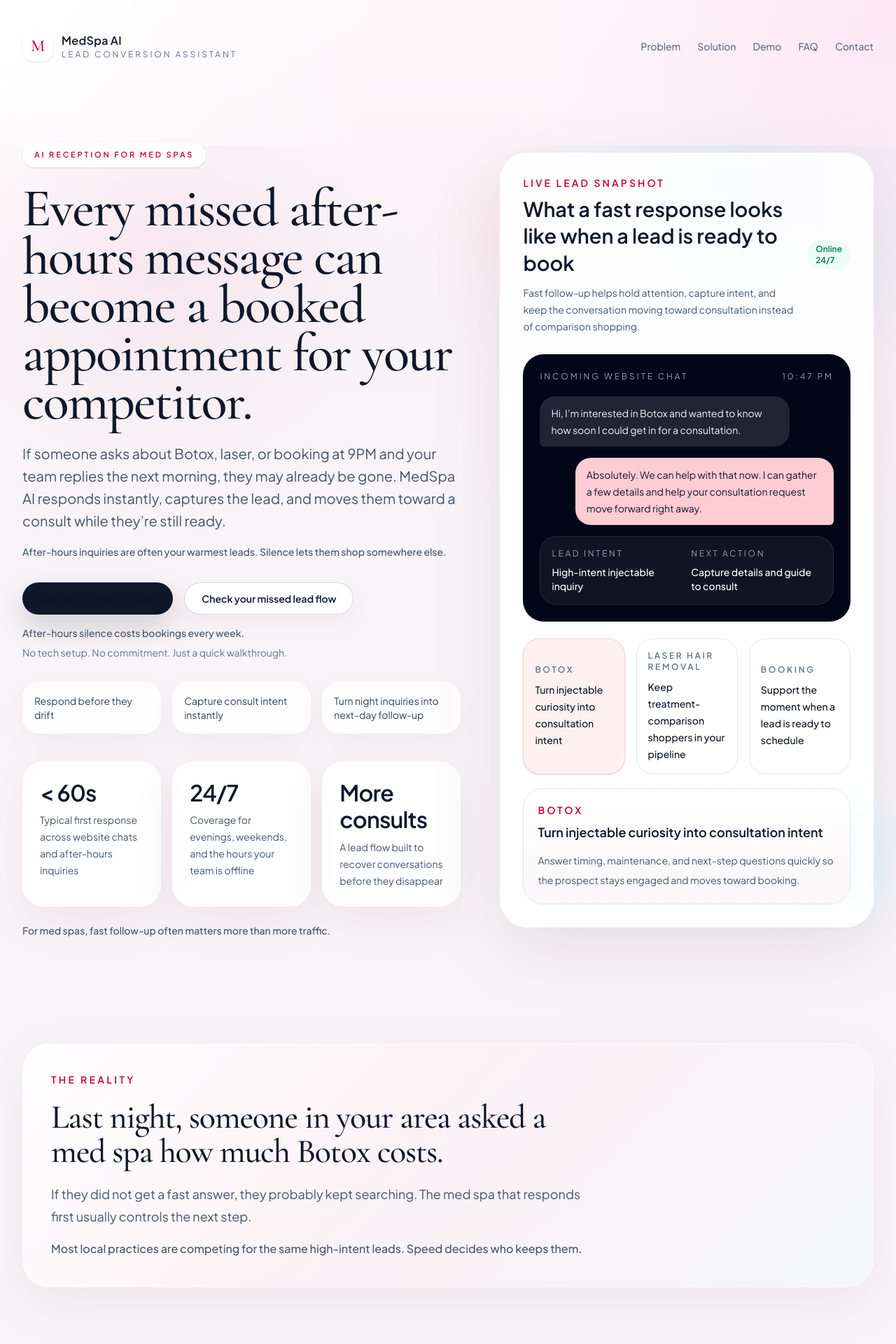
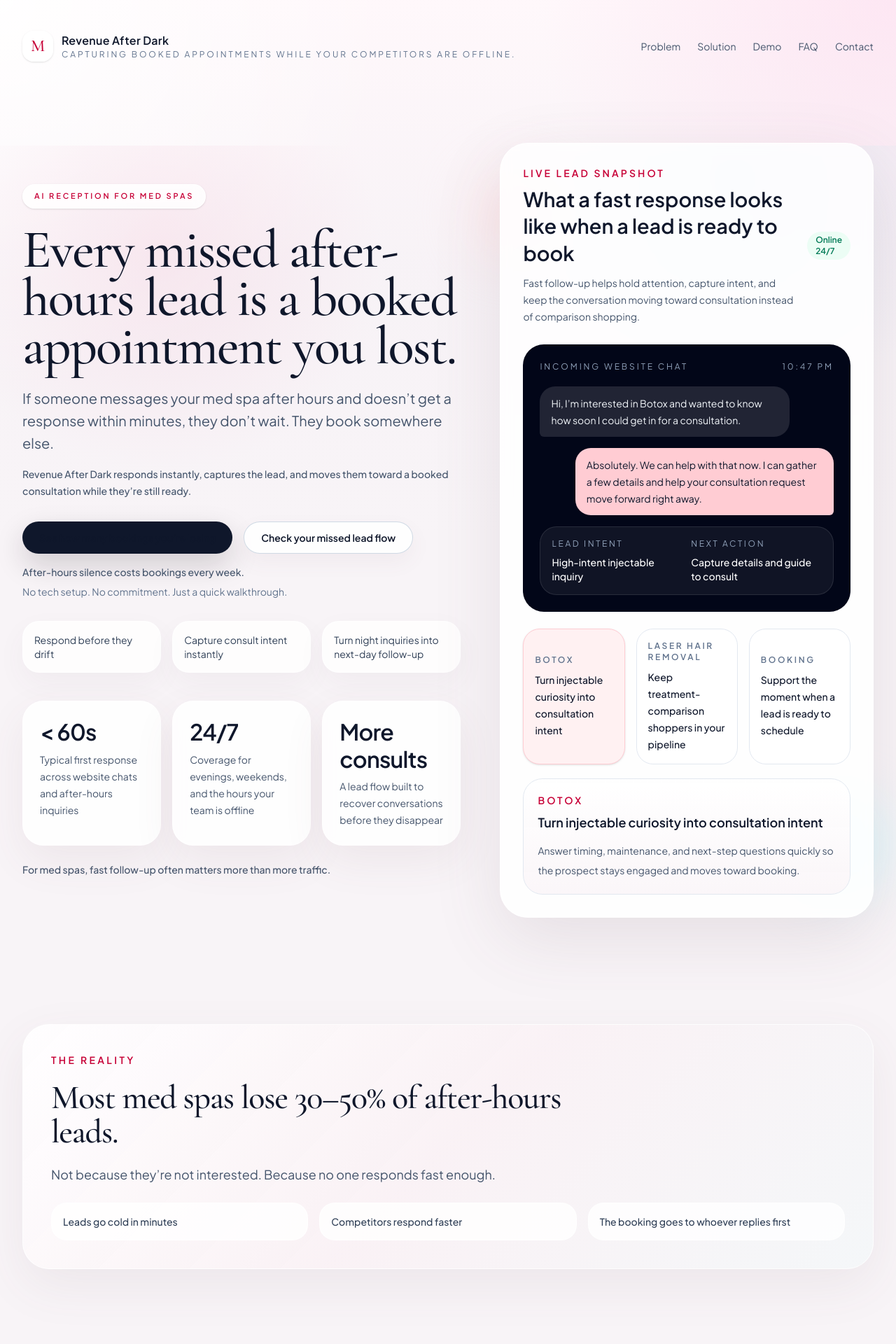
Before and after one commit to tryshone-dev/lead-system-site, a React (Vite) app: page / in a window 1280 px wide. Shown: the top 1920 px of the page at 70% size. Built offline with nearby package versions, Linux system fonts and the light colour scheme.

Commit message:
Update Revenue After Dark site copy

```diff
--- a/src/App.jsx
+++ b/src/App.jsx
@@ -53,21 +53,27 @@ const proofPoints = [
 const workflow = [
   {
     step: "1",
-    title: "A prospect asks about a treatment",
+    title: "Lead messages your site after hours",
     description:
-      "They ask about Botox, laser, pricing, availability, or booking from your website or social channel.",
+      "A prospective patient reaches out while your front desk is closed, unavailable, or tied up.",
   },
   {
     step: "2",
-    title: "MedSpa AI responds immediately",
+    title: "Revenue After Dark responds instantly",
     description:
-      "The conversation stays warm while the system captures key details and intent.",
+      "The first reply happens in minutes while the lead is still engaged and ready to take the next step.",
   },
   {
     step: "3",
-    title: "Your team follows up with context",
+    title: "The conversation moves toward booking",
     description:
-      "Staff receives a warmer lead, cleaner notes, and a much easier path to booking the consultation.",
+      "Key details are captured and the lead is guided toward a consultation while intent is still high.",
+  },
+  {
+    step: "4",
+    title: "You wake up to scheduled consults",
+    description:
+      "Your team starts the day with qualified inquiries and a clearer path to follow-up.",
   },
 ];
 
@@ -165,7 +171,7 @@ const pricingPlans = [
 
 const faqs = [
   {
-    question: "What kinds of inquiries can MedSpa AI handle?",
+    question: "What kinds of inquiries can Revenue After Dark handle?",
     answer:
       "Common med spa lead conversations including Botox, fillers, laser hair removal, skincare, pricing questions, consultation requests, appointment timing, and general booking support.",
   },
@@ -321,11 +327,11 @@ function MobileStickyCTA() {
     <div className="fixed inset-x-0 bottom-0 z-40 border-t border-white/80 bg-white/92 px-4 py-3 shadow-[0_-12px_40px_rgba(74,58,69,0.12)] backdrop-blur md:hidden">
       <div className="mx-auto flex max-w-lg items-center justify-between gap-3">
         <div className="min-w-0">
-          <p className="text-xs font-semibold uppercase tracking-[0.22em] text-rose-700">MedSpa AI</p>
+          <p className="text-xs font-semibold uppercase tracking-[0.22em] text-rose-700">Revenue After Dark</p>
           <p className="truncate text-sm text-slate-600">Turn after-hours leads into booked consults</p>
         </div>
         <PrimaryButton href="#contact" className="shrink-0 px-5 py-3">
-          Book a 10-minute demo
+          See how many bookings you’re losing
         </PrimaryButton>
       </div>
     </div>
@@ -370,8 +376,10 @@ export default function App() {
               <span className="font-serif text-2xl leading-none text-rose-700">M</span>
             </div>
             <div>
-              <p className="text-base font-semibold tracking-[0.02em]">MedSpa AI</p>
-              <p className="text-xs uppercase tracking-[0.24em] text-slate-500">Lead Conversion Assistant</p>
+              <p className="text-base font-semibold tracking-[0.02em]">Revenue After Dark</p>
+              <p className="text-xs uppercase tracking-[0.24em] text-slate-500">
+                Capturing booked appointments while your competitors are offline.
+              </p>
             </div>
           </a>
 
@@ -399,17 +407,17 @@ export default function App() {
             <div>
               <Badge>AI Reception for Med Spas</Badge>
               <h1 className="mt-6 max-w-4xl font-serif text-5xl leading-[0.9] tracking-tight text-slate-900 sm:text-6xl lg:text-[4.8rem]">
-                Every missed after-hours message can become a booked appointment for your competitor.
+                Every missed after-hours lead is a booked appointment you lost.
               </h1>
               <p className="mt-6 max-w-2xl text-lg leading-8 text-slate-600 sm:text-xl">
-                If someone asks about Botox, laser, or booking at 9PM and your team replies the next morning, they may already be gone. MedSpa AI responds instantly, captures the lead, and moves them toward a consult while they’re still ready.
+                If someone messages your med spa after hours and doesn’t get a response within minutes, they don’t wait. They book somewhere else.
               </p>
               <p className="mt-4 max-w-2xl text-sm font-medium leading-6 text-slate-600">
-                After-hours inquiries are often your warmest leads. Silence lets them shop somewhere else.
+                Revenue After Dark responds instantly, captures the lead, and moves them toward a booked consultation while they’re still ready.
               </p>
 
               <div className="mt-8 flex flex-col gap-4 sm:flex-row">
-                <PrimaryButton href="#contact">See the 10-minute demo</PrimaryButton>
+                <PrimaryButton href="#contact">See how many bookings you’re losing</PrimaryButton>
                 <SecondaryButton href="#demo">Check your missed lead flow</SecondaryButton>
               </div>
               <p className="mt-4 text-sm font-medium text-slate-600">After-hours silence costs bookings every week.</p>
@@ -514,14 +522,16 @@ export default function App() {
             <div className="rounded-[38px] border border-white/80 bg-[linear-gradient(135deg,rgba(255,255,255,0.9),rgba(249,241,245,0.88),rgba(243,247,249,0.88))] p-8 shadow-[0_24px_70px_rgba(102,76,91,0.08)] sm:p-10">
               <p className="text-sm font-semibold uppercase tracking-[0.24em] text-rose-700">The Reality</p>
               <h2 className="mt-5 max-w-3xl font-serif text-4xl leading-[1.02] tracking-tight text-slate-900 sm:text-5xl">
-                Last night, someone in your area asked a med spa how much Botox costs.
+                Most med spas lose 30–50% of after-hours leads.
               </h2>
               <p className="mt-5 max-w-3xl text-base leading-8 text-slate-600 sm:text-lg">
-                If they did not get a fast answer, they probably kept searching. The med spa that responds first usually controls the next step.
+                Not because they’re not interested. Because no one responds fast enough.
               </p>
-              <p className="mt-4 max-w-3xl text-sm font-medium leading-7 text-slate-600 sm:text-base">
-                Most local practices are competing for the same high-intent leads. Speed decides who keeps them.
-              </p>
+              <ul className="mt-6 grid gap-3 text-sm font-medium text-slate-700 sm:grid-cols-3 sm:gap-4">
+                <li className="rounded-[22px] border border-white/80 bg-white/80 px-4 py-4">Leads go cold in minutes</li>
+                <li className="rounded-[22px] border border-white/80 bg-white/80 px-4 py-4">Competitors respond faster</li>
+                <li className="rounded-[22px] border border-white/80 bg-white/80 px-4 py-4">The booking goes to whoever replies first</li>
+              </ul>
             </div>
           </section>
 
@@ -581,7 +591,7 @@ export default function App() {
             <SectionHeading
               eyebrow="Where Leads Slip Away"
               title="The missed-conversion problem usually starts in the channels med spas rely on most."
-              description="MedSpa AI is designed for the moments where response delays quietly cost consultations, from website chats to DMs and missed calls."
+              description="Revenue After Dark is designed for the moments where response delays quietly cost consultations, from website chats to DMs and missed calls."
             />
 
             <div className="mt-12 grid gap-6 md:grid-cols-2 xl:grid-cols-4">
@@ -595,12 +605,20 @@ export default function App() {
             <SectionHeading
               eyebrow="The Solution"
               title="After-hours lead recovery for med spas."
-              description="MedSpa AI gives your practice a polished first response when your team is busy, closed, or unavailable, so more inquiries become qualified consult opportunities."
+              description="Revenue After Dark gives your practice a polished first response when your team is busy, closed, or unavailable, so more inquiries become qualified consult opportunities."
             />
 
             <p className="mt-6 max-w-3xl text-sm font-medium text-slate-600">
               The goal is simple: fewer missed conversations, more qualified consults.
             </p>
+
+            <div className="mt-12">
+              <SectionHeading
+                eyebrow="How It Works"
+                title="How it works"
+                description="A simple flow built to respond fast and move after-hours interest toward booking."
+              />
+            </div>
 
             <div className="mt-12 grid gap-6 lg:grid-cols-3">
               {solutionCards.map((card) => (
@@ -662,7 +680,7 @@ export default function App() {
               description="Click a common med spa question below to see how the system responds, captures information, and keeps the conversation moving toward a consultation."
             />
             <p className="mt-6 max-w-3xl text-sm font-medium text-slate-600">
-              This is the exact moment most med spas lose the booking.
+              This is the exact moment you lose the booking.
             </p>
 
             <div className="mt-12">
@@ -730,13 +748,12 @@ export default function App() {
           <section className="py-12 sm:py-16">
             <div className="rounded-[38px] border border-white/80 bg-[linear-gradient(135deg,rgba(255,255,255,0.9),rgba(250,244,247,0.9),rgba(243,247,249,0.88))] p-8 shadow-[0_24px_70px_rgba(102,76,91,0.08)] sm:p-10">
               <h2 className="max-w-3xl font-serif text-4xl leading-[1.02] tracking-tight text-slate-900 sm:text-5xl">
-                Stop letting ready leads wait until morning.
+                You’re already paying for leads.
+                <br />
+                You’re just not capturing them.
               </h2>
-              <p className="mt-5 max-w-2xl text-base leading-8 text-slate-600 sm:text-lg">
-                Show prospects a polished first response while they are still interested.
-              </p>
               <div className="mt-8">
-                <PrimaryButton href="#contact">Book the 10-minute demo</PrimaryButton>
+                <PrimaryButton href="#contact">See how many bookings you’re losing</PrimaryButton>
               </div>
             </div>
           </section>
--- a/src/components/ChatDemo.jsx
+++ b/src/components/ChatDemo.jsx
@@ -196,7 +196,7 @@ export function ChatDemo() {
       <div className="overflow-hidden rounded-[36px] border border-white/75 bg-slate-950 p-5 shadow-[0_28px_90px_rgba(91,66,83,0.12)] sm:p-6">
         <div className="flex items-center justify-between border-b border-white/10 pb-4">
           <div>
-            <p className="text-sm font-semibold uppercase tracking-[0.22em] text-rose-200">MedSpa AI Demo</p>
+            <p className="text-sm font-semibold uppercase tracking-[0.22em] text-rose-200">Revenue After Dark Demo</p>
             <p className="mt-1 text-sm text-slate-400">Front-end chatbot preview for your website</p>
           </div>
           <div className="rounded-full bg-emerald-500/15 px-3 py-1 text-xs font-semibold text-emerald-300">
```
